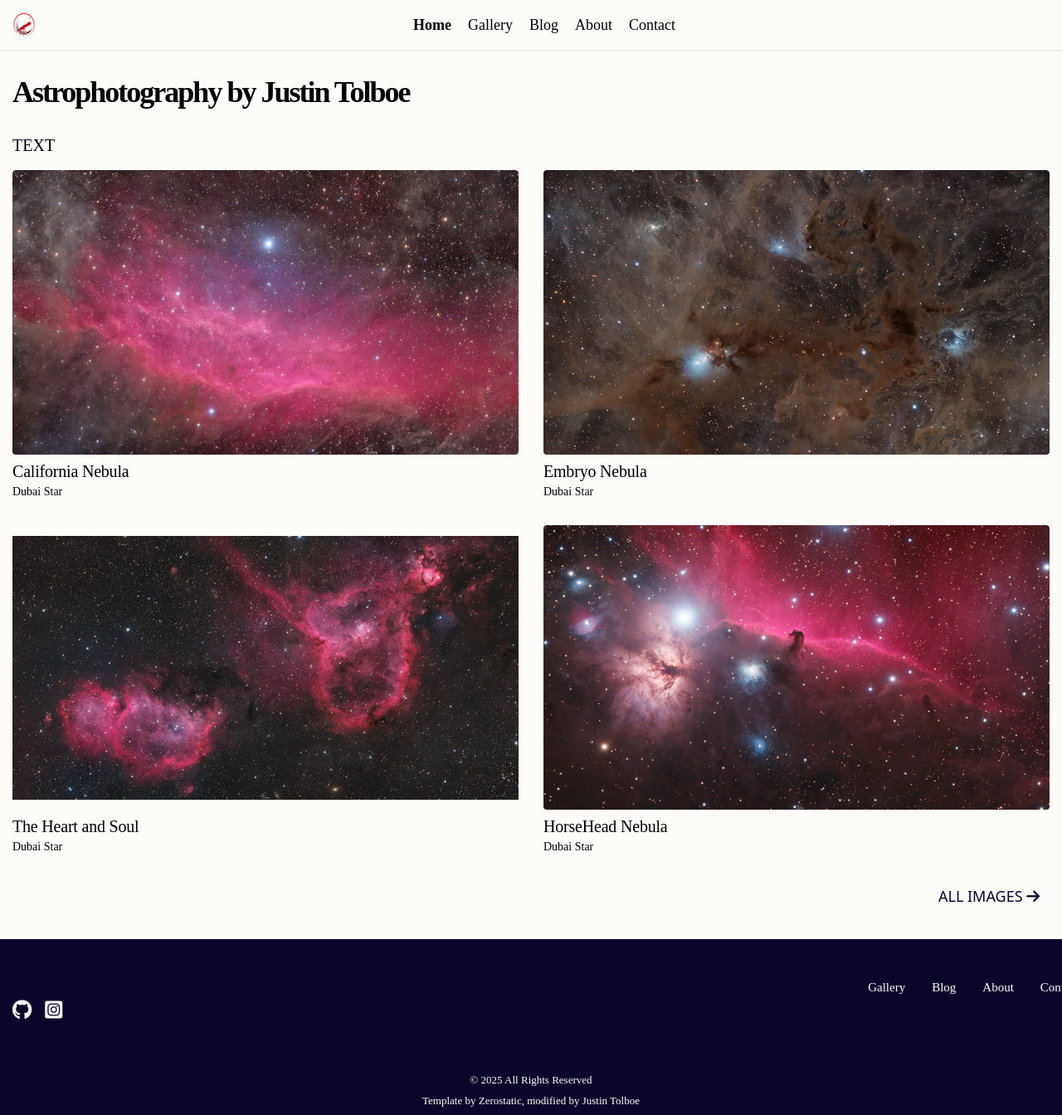
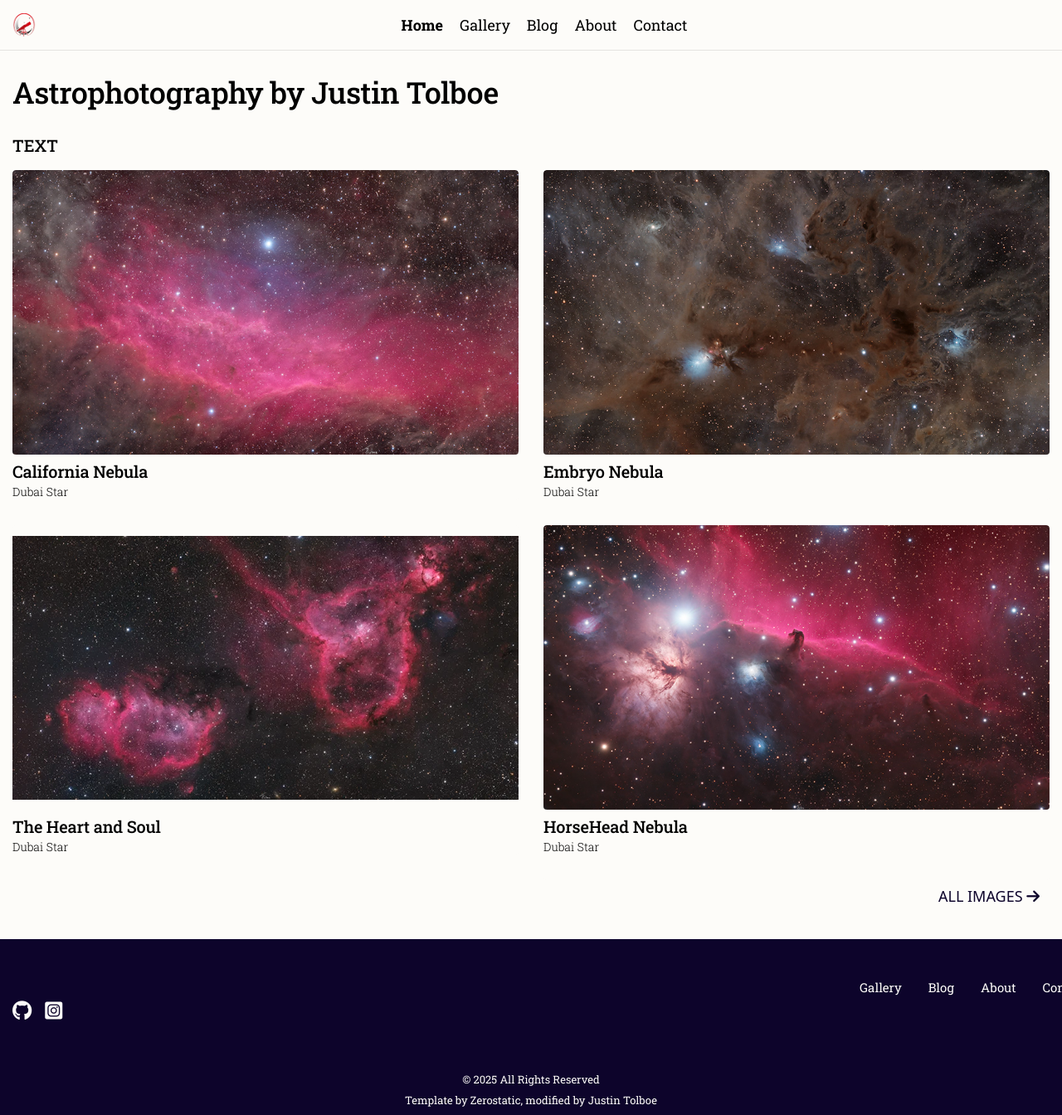
Before and after one commit to jtolboe/website, a Jekyll site: the page built from pages/home.md, in a window 1280 px wide. Shown: the whole page at 83% size. Built offline with Jekyll 4.4.1, drawn with Linux system fonts in a browser that asks for light colours; some web fonts are replaced.

Commit message:
force and verify roboto

```diff
--- a/_sass/theme/_custom.scss
+++ b/_sass/theme/_custom.scss
@@ -1,23 +1,23 @@
 // Apply Roboto Slab as the main font
 :root {
-    --font-family-base: 'Roboto Slab', serif;
-    --font-family-heading: 'Roboto Slab', serif;
+    --font-family-base: 'Roboto Slab', serif !important;
+    --font-family-heading: 'Roboto Slab', serif !important;
 }
 
 body {
-    font-family: var(--font-family-base);
+    font-family: var(--font-family-base) !important;
 }
 
 h1, h2, h3, h4, h5, h6 {
-    font-family: var(--font-family-heading);
+    font-family: var(--font-family-heading) !important;
 }
 
 .heading .heading-heading h1 {
     font-size: 36px;
     line-height: 1;
     width: 80%;
-    letter-spacing: -2px;
-    font-weight: 700;
+    letter-spacing: -0.5px;
+    font-weight: 500;
     strong {
         text-decoration-color: var(--color-base-bg-3);
     }
--- a/_sass/theme/_fonts.scss
+++ b/_sass/theme/_fonts.scss
@@ -1,7 +1,7 @@
 // Roboto Slab Font Declarations
 @font-face {
     font-family: 'Roboto Slab';
-    src: url('../fonts/roboto-slab/static/RobotoSlab-Regular.ttf') format('truetype');
+    src: url('../fonts/roboto/static/RobotoSlab-Regular.ttf') format('truetype');
     font-weight: 400;
     font-style: normal;
     font-display: swap;
@@ -9,7 +9,7 @@
 
 @font-face {
     font-family: 'Roboto Slab';
-    src: url('../fonts/roboto-slab/static/RobotoSlab-Bold.ttf') format('truetype');
+    src: url('../fonts/roboto/static/RobotoSlab-Bold.ttf') format('truetype');
     font-weight: 700;
     font-style: normal;
     font-display: swap;
@@ -17,7 +17,7 @@
 
 @font-face {
     font-family: 'Roboto Slab';
-    src: url('../fonts/roboto-slab/static/RobotoSlab-Medium.ttf') format('truetype');
+    src: url('../fonts/roboto/static/RobotoSlab-Medium.ttf') format('truetype');
     font-weight: 500;
     font-style: normal;
     font-display: swap;
@@ -25,8 +25,17 @@
 
 @font-face {
     font-family: 'Roboto Slab';
-    src: url('../fonts/roboto-slab/static/RobotoSlab-Light.ttf') format('truetype');
+    src: url('../fonts/roboto/static/RobotoSlab-Light.ttf') format('truetype');
     font-weight: 300;
     font-style: normal;
     font-display: swap;
 }
+
+// Alternatively, we can use the variable font
+@font-face {
+    font-family: 'Roboto Slab Variable';
+    src: url('../fonts/roboto/RobotoSlab-VariableFont_wght.ttf') format('truetype-variations');
+    font-weight: 100 900;
+    font-style: normal;
+    font-display: swap;
+}
```
